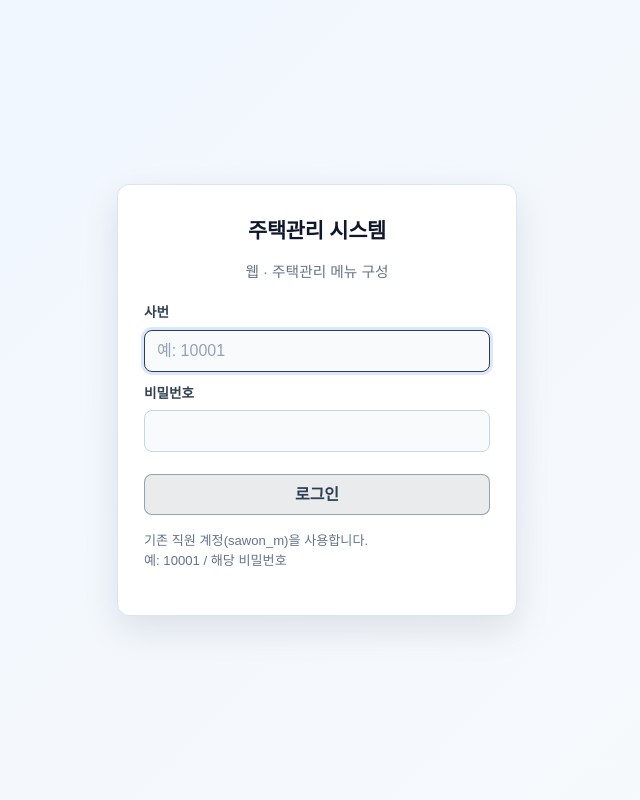
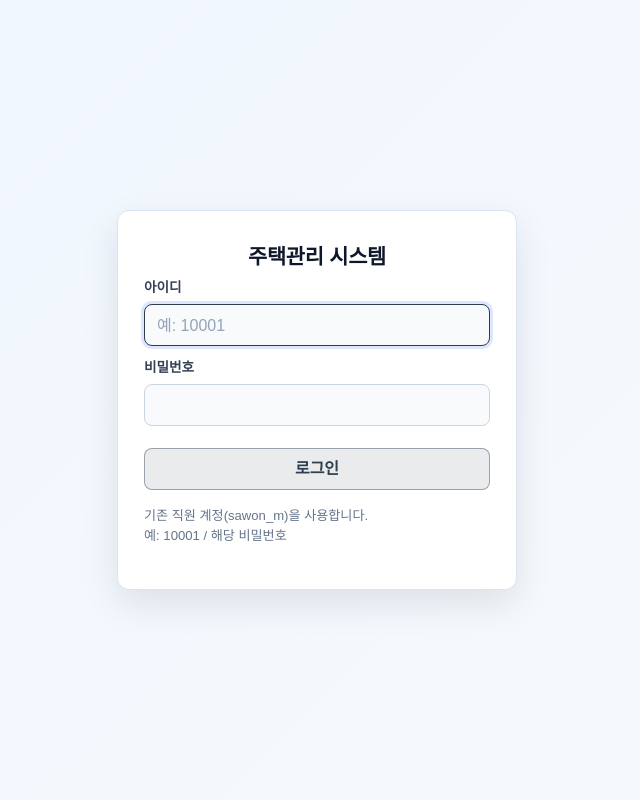
Before and after one commit to zerus79-droid/oneroom-web, a Flask app: page /login in a window 1280 px wide. Shown: the whole page, without its empty margins (323-963 px from the left). Run offline with Flask 3, Linux system fonts and the light colour scheme.

Commit message:
Simplify login page and restrict user ID to alnum/Korean
- Drop the decorative subtitle line and rename the 사번 field label to
  아이디 (backend field/session key stays sabun, unchanged)
- Reject special characters in the user ID on the 사용자관리 form

Co-Authored-By: Claude Sonnet 5 <noreply@anthropic.com>

```diff
--- a/templates/login.html
+++ b/templates/login.html
@@ -10,7 +10,6 @@
 <div class="login-wrap">
   <div class="login-card">
     <h1>주택관리 시스템</h1>
-    <p class="sub">웹 · 주택관리 메뉴 구성</p>
     {% with messages = get_flashed_messages(with_categories=true) %}
       {% if messages %}
       <ul class="flash">
@@ -22,7 +21,7 @@
     {% endwith %}
     <form method="post" autocomplete="off">
       <div class="field">
-        <label for="sabun">사번</label>
+        <label for="sabun">아이디</label>
         <input id="sabun" name="sabun" required autofocus placeholder="예: 10001" autocomplete="off">
       </div>
       <div class="field">
--- a/users.py
+++ b/users.py
@@ -3,11 +3,15 @@
 기초 내역 관리 메뉴의 사용자(sawon_m) 등록/수정/삭제와
 본인 비밀번호 변경 라우트를 모아둔 모듈입니다.
 """
+import re
+
 from flask import flash, redirect, render_template, request, session, url_for
 
 import db
 from app_instance import app
 from utils import login_required, require_admin
+
+_SABUN_RE = re.compile(r"^[0-9A-Za-z가-힣]+$")
 
 
 # 사용자 등급 (XP 사용자관리: A / B / C / 무제한)
@@ -62,6 +66,8 @@ def _validate_user_form(data, *, require_password):
         return "사용자 ID(사번)를 입력하세요."
     if len(data["sabun"]) > 5:
         return "사용자 ID는 5자 이내입니다."
+    if not _SABUN_RE.match(data["sabun"]):
+        return "사용자 ID는 숫자·영문·한글만 입력하세요 (특수문자 불가)."
     if not data["s_name"]:
         return "사용자명을 입력하세요."
     if data["password"] and len(data["password"]) > 10:
```
